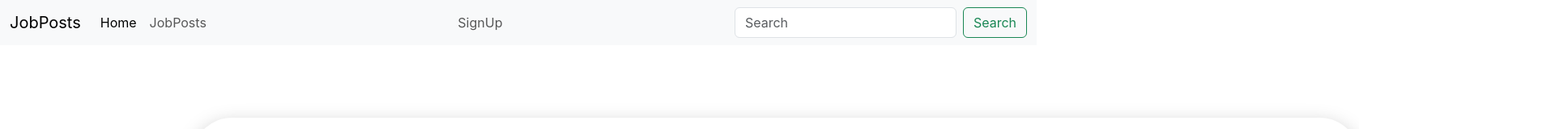
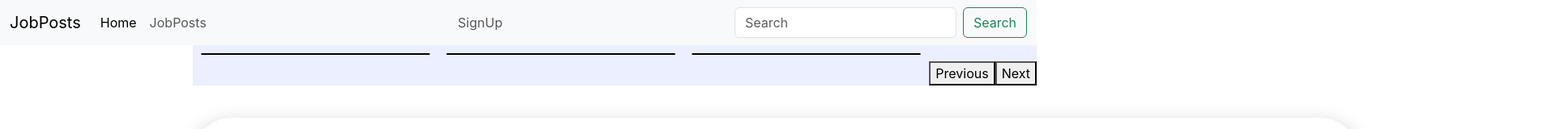
Before and after one commit to SparshKan93/jobfinder, a React (Create React App) app: page / in a window 1280 px wide. Shown: the top 160 px of the page at 81% size, 1920 px wide, since content can reach past the window. Built offline with nearby package versions, Linux system fonts and the light colour scheme.

Commit message:
home page layout problems

```diff
--- a/package.json
+++ b/package.json
@@ -9,7 +9,7 @@
     "react": "^18.2.0",
     "react-dom": "^18.2.0",
     "react-router-dom": "^6.22.3",
-    "react-scripts": "5.0.1",
+    "react-scripts": "^5.0.1",
     "web-vitals": "^2.1.4"
   },
   "scripts": {
--- a/src/App.css
+++ b/src/App.css
@@ -40,3 +40,34 @@
    background: #789EFF;
    border-radius: 9999px
 }
+
+.element1{
+   width: 1440px;
+   height: 840px;
+   padding: auto;
+   left: 0px;
+   top: 90px;
+   position: absolute;
+   background: white;
+   box-shadow: 0px 8px 25px rgba(0, 0, 0, 0.25);
+   border-top-left-radius: 48px;
+   border-top-right-radius: 48px;
+   display: grid;
+  }
+
+  .card-container{
+    display: flex;
+    justify-content: space-between;
+  }
+
+  .card{
+    width: 30%;
+    height: 20%;
+    border: 1px solid black;
+    margin: 10px;
+  }
+
+  #prev-btn,
+  #next-btn{
+    margin-top: 20px;
+  }
--- a/src/Components/Home.js
+++ b/src/Components/Home.js
@@ -3,7 +3,7 @@ import React from 'react'
 const Home = () => {
     return (
         <div style={{ height: '100%', position: 'relative', background: '#EBEFFF', marginLeft:'238px ' }}>
-            <div style={{ width: 1440, height: 840, left: 0, top: 90, position: 'absolute', background: 'white', boxShadow: '0px 8px 25px rgba(0, 0, 0, 0.25)', borderTopLeftRadius: 48, borderTopRightRadius: 48 }} />
+            <div class = "element1" />
             <div style={{ width: 432.63, left: 100, top: 521.44, position: 'absolute', color: '#171717', fontSize: 20, fontFamily: 'Mulish', fontWeight: '400', wordWrap: 'break-word' }}>Connecting Global Companies with the Best Indian Talent</div>
             <div style={{ left: 693, top: 809, position: 'absolute', color: '#171717', fontSize: 20, fontFamily: 'Mulish', fontWeight: '500', wordWrap: 'break-word' }}>Scroll down</div>
             <div style={{ width: 44, height: 44, paddingLeft: 11, paddingRight: 11, paddingTop: 5.50, paddingBottom: 5.50, left: 637, top: 800, position: 'absolute', justifyContent: 'center', alignItems: 'center', display: 'inline-flex' }}>
@@ -37,6 +37,8 @@ const Home = () => {
                     <div style={{ width: 18.67, height: 18.67, left: 4.67, top: 4.67, position: 'absolute', border: '2px black solid' }}></div>
                 </div>
             </div> */}
+            <div class = "card-container">
+                <div class = "card">
                     <div style={{ width: 400, height: 280, left: 100, top: 1101, position: 'absolute' }}>
                         <div style={{ width: 400, height: 280, left: 0, top: 0, position: 'absolute', background: 'white', borderRadius: 24, border: '1px rgba(0, 0, 0, 0.50) solid' }} />
                         <div style={{ left: 16, top: 20, position: 'absolute', color: 'black', fontSize: 20, fontFamily: 'Montserrat', fontWeight: '600', wordWrap: 'break-word' }}>Design intern</div>
@@ -73,6 +75,8 @@ const Home = () => {
                             <div style={{ color: '#555555', fontSize: 16, fontFamily: 'Montserrat', fontWeight: '400', wordWrap: 'break-word' }}>Duration</div>
                         </div>
                     </div>
+                </div>
+                <div class = "card">
                     <div style={{ width: 400, height: 280, left: 520, top: 1101, position: 'absolute' }}>
                         <div style={{ width: 400, height: 280, left: 0, top: 0, position: 'absolute', background: 'white', borderRadius: 24, border: '1px rgba(0, 0, 0, 0.50) solid' }} />
                         <div style={{ left: 16, top: 20, position: 'absolute', color: 'black', fontSize: 20, fontFamily: 'Montserrat', fontWeight: '600', wordWrap: 'break-word' }}>Design intern</div>
@@ -109,6 +113,8 @@ const Home = () => {
                             <div style={{ color: '#555555', fontSize: 16, fontFamily: 'Montserrat', fontWeight: '400', wordWrap: 'break-word' }}>Duration</div>
                         </div>
                     </div>
+                </div>
+                <div class = "card">
                     <div style={{ width: 400, height: 280, left: 940, top: 1101, position: 'absolute' }}>
                         <div style={{ width: 400, height: 280, left: 0, top: 0, position: 'absolute', background: 'white', borderRadius: 24, border: '1px rgba(0, 0, 0, 0.50) solid' }} />
                         <div style={{ left: 16, top: 20, position: 'absolute', color: 'black', fontSize: 20, fontFamily: 'Montserrat', fontWeight: '600', wordWrap: 'break-word' }}>Design intern</div>
@@ -145,6 +151,11 @@ const Home = () => {
                             <div style={{ color: '#555555', fontSize: 16, fontFamily: 'Montserrat', fontWeight: '400', wordWrap: 'break-word' }}>Duration</div>
                         </div>
                     </div>
+                </div>
+                <button id = "prev-btn">Previous</button>
+                <button id = "next-btn">Next</button>
+            </div>
+
             <div style={{ left: 100, top: 1061, position: 'absolute', color: 'black', fontSize: 16, fontFamily: 'Mulish', fontWeight: '600', wordWrap: 'break-word' }}>Here you can see the post that are posted recently</div>
             <div style={{ width: 1440, height: 220, left: 0, top: 1481, position: 'absolute', background: '#D9D9D9' }} />
             <div style={{ left: 687, top: 1571, position: 'absolute', color: 'black', fontSize: 32, fontFamily: 'Mulish', fontWeight: '700', wordWrap: 'break-word' }}>Ads</div>
--- a/src/Components/JobPosts.js
+++ b/src/Components/JobPosts.js
@@ -1,11 +1,11 @@
-import React from 'react';
-// import postContext from '../context/posts/postContext';
-// import PostCard from './PostCard';
-// , { useContext }
+import React , { useContext } from 'react';
+import postContext from '../context/posts/postContext';
+import PostCard from './PostCard';
+
 
 const JobPosts = () => {
-    // const context = useContext(postContext);
-    // const {posts} = context;
+    const context = useContext(postContext);
+    const {posts} = context;
     return (
         <div style={{ marginLeft: 205, height: '100%', top:-100, position: 'relative', background: 'white' }}>
             <div style={{ width: 295, height: 624, left: 100, top: 154, position: 'absolute', background: '#D9D9D9', borderRadius: 24 }} />
@@ -16,9 +16,9 @@ const JobPosts = () => {
                 <div style={{ width: 28, height: 28, left: 247, top: 5, position: 'absolute' }}>
                 </div>
             </div>
-            {/* {posts.map((post)=>{
+             {posts.map((post)=>{
                 return <PostCard key={post._id} post={post} />
-            })} */}
+            })}
 
         </div>
     )
--- a/src/Components/PostCard.js
+++ b/src/Components/PostCard.js
@@ -20,7 +20,7 @@ const PostCard = (props) => {
                         <a href="#" class="card-link">Another link</a> */}
                     </div>
             </div>
-            {/* <div style={{
+            { <div style={{
             maxWidth: '45%',
             margin: '10px',
             border: '1px solid #ccc',
@@ -55,7 +55,7 @@ const PostCard = (props) => {
                 <div><strong>Location:</strong> {post.location}</div>
                 <div><strong>Duration:</strong> {post.duration}</div>
                 {/* Add more details as needed */}
-            {/* </div>
+            </div>
             <div style={{
                 marginTop: '10px',
                 display: 'flex',
@@ -75,7 +75,7 @@ const PostCard = (props) => {
                 }}>Apply now</button>
             </div>
         </div>
-        {/* <div style={{ width: 925, paddingLeft: 24, paddingRight: 24, paddingTop: 20, paddingBottom: 20, left: 415, top: 200, position: 'absolute', background: 'white', borderRadius: 24, overflow: 'hidden', border: '1px rgba(0, 0, 0, 0.50) solid', flexDirection: 'column', justifyContent: 'flex-start', alignItems: 'flex-start', gap: 10, display: 'inline-flex' }}>
+        } <div style={{ width: 925, paddingLeft: 24, paddingRight: 24, paddingTop: 20, paddingBottom: 20, left: 415, top: 200, position: 'absolute', background: 'white', borderRadius: 24, overflow: 'hidden', border: '1px rgba(0, 0, 0, 0.50) solid', flexDirection: 'column', justifyContent: 'flex-start', alignItems: 'flex-start', gap: 10, display: 'inline-flex' }}>
         <div style={{ flexDirection: 'column', justifyContent: 'flex-start', alignItems: 'flex-start', gap: 11, display: 'flex' }}>
             <div style={{ justifyContent: 'flex-start', alignItems: 'flex-start', gap: 24, display: 'inline-flex' }}>
                 <div style={{ width: 61, height: 61, background: '#D9D9D9', borderRadius: 9999 }} />
@@ -125,7 +125,7 @@ const PostCard = (props) => {
                 </div>
             </div>
         </div>
-        </div> */}
+        </div>
         </div>
     )
 }
```
Also changed, not shown: 1 other file (tests, documents, lock files or other folders). Lines whose indentation alone changed are shown as unchanged.
